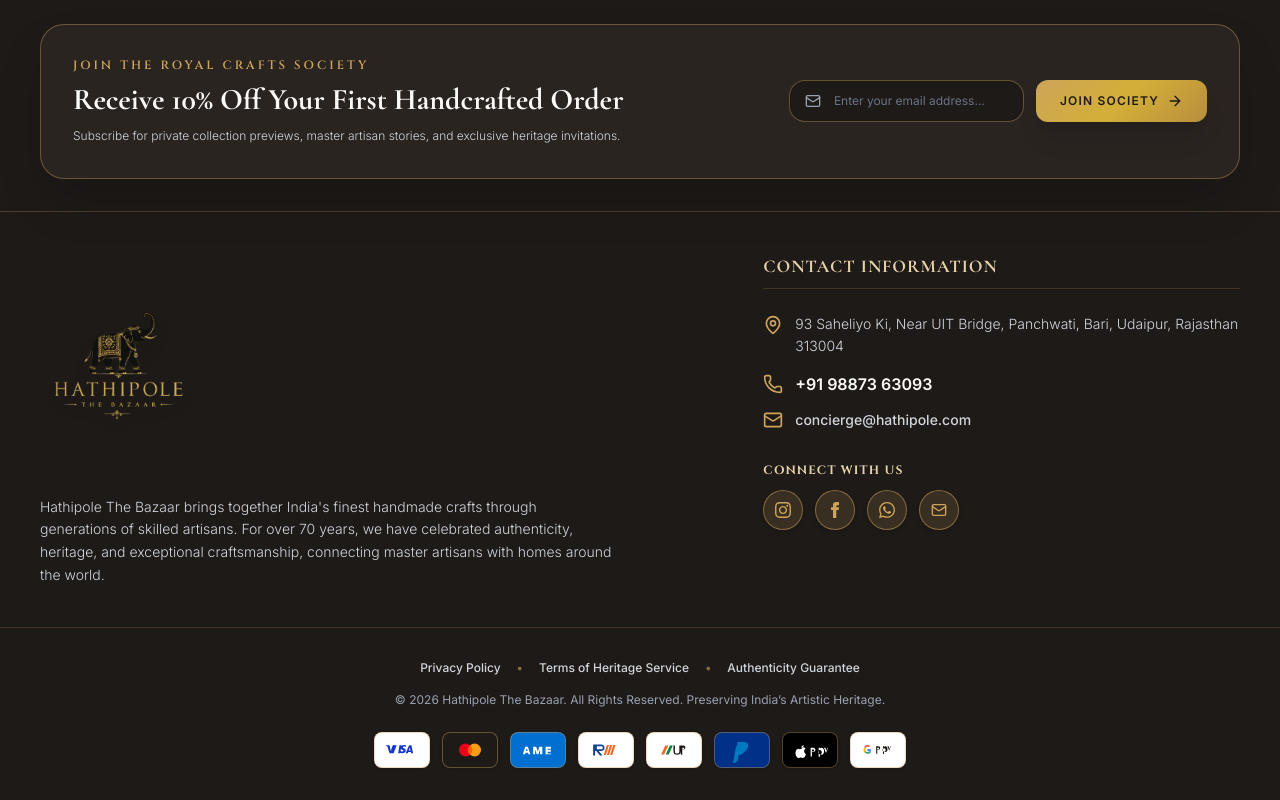
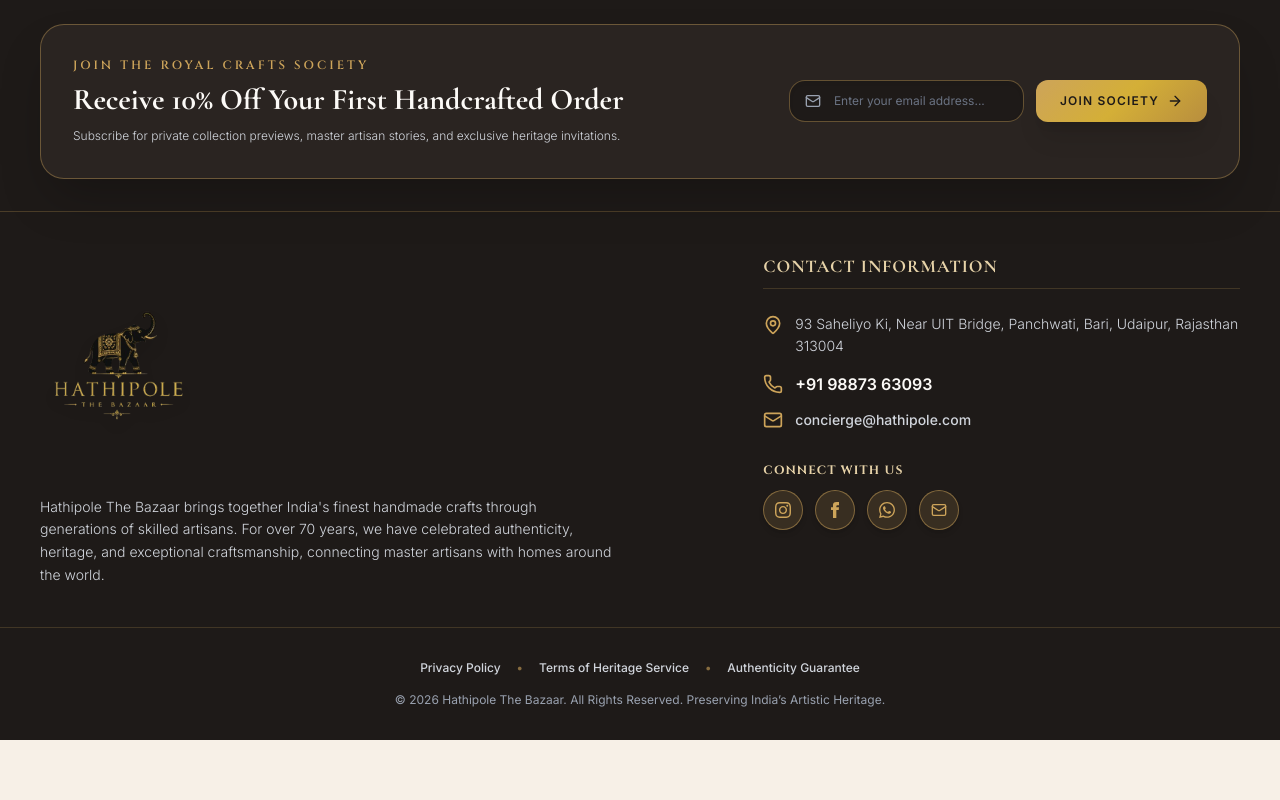
Before and after one commit to zuhaibtariqkhan/Hathipole-The-Bazaar, a Next.js app: page / in a window 1280 px wide. Shown: the part 6713-7513 px from the top of the page. After the commit the page ends 7453 px from the top, so only its background shows below. Built offline with nearby package versions, Linux system fonts and the light colour scheme.

Commit message:
fix: remove payment icons from bottom footer

```diff
--- a/components/layout/Footer.tsx
+++ b/components/layout/Footer.tsx
@@ -227,7 +227,7 @@ export default function Footer() {
         </div>
       </div>
 
-      {/* Bottom Footer: Legal Links, Copyright & Official Payment Methods */}
+      {/* Bottom Footer: Legal Links & Copyright */}
       <div className="max-w-7xl mx-auto px-6 md:px-10 pt-8 border-t border-[#CDA45A]/20 flex flex-col items-center gap-4 text-center text-xs text-gray-400">
         {/* Legal Links */}
         <div className="flex flex-wrap items-center justify-center gap-x-3 sm:gap-x-4 gap-y-1 font-medium text-gray-300">
@@ -248,71 +248,6 @@ export default function Footer() {
         <div>
           © {new Date().getFullYear()} Hathipole The Bazaar. All Rights Reserved. Preserving India’s Artistic Heritage.
         </div>
-
-        {/* Official Brand Payment Icons Bar - After Copyright */}
-        <div className="pt-2 flex flex-wrap items-center justify-center gap-2 sm:gap-3">
-          {/* Visa */}
-          <div className="bg-white border border-[#CDA45A]/40 rounded-lg p-1.5 shadow-sm hover:scale-105 hover:border-[#CDA45A] transition-all duration-300 flex items-center justify-center h-8 sm:h-9 w-12 sm:w-14" title="Visa">
-            <svg viewBox="0 0 36 24" className="w-full h-full">
-              <path d="M13.84 15.54h2.24l1.4-8.73h-2.24l-1.4 8.73zm8.38-8.52c-.44-.17-1.12-.35-1.98-.35-2.18 0-3.71 1.15-3.73 2.79-.02 1.21 1.09 1.88 1.93 2.29.86.42 1.15.69 1.15 1.07 0 .58-.7.84-1.35.84-.9 0-1.38-.14-2.12-.46l-.3-.14-.32 1.97c.54.25 1.54.46 2.57.47 2.43 0 4.01-1.19 4.03-3.03.02-.99-.6-1.74-1.92-2.36-.8-.41-1.29-.69-1.29-1.07 0-.37.41-.75 1.3-.75.74-.01 1.28.16 1.7.34l.2.09.33-1.96zm6.05-.21h-1.73c-.54 0-.95.16-1.18.72l-3.36 8.01h2.36l.47-1.3h2.89l.27 1.3h2.08l-1.8-8.73zm-2.88 5.66l1.19-3.26.68 3.26h-1.87zm-16.71-5.66l-2.2 8.73h2.36l3.35-8.73h-3.51z" fill="#1434CB"/>
-              <path d="M9.87 6.81L6.72 15.54H4.37L2.17 8.35c-.13-.51-.48-.68-.89-.79L0 7.02l.04-.21h3.66c.48 0 .89.32.99.85l.95 5.04 2.37-5.89h1.86z" fill="#1434CB"/>
-              <path d="M4.68 7.64c.48 0 .89.32.99.85l.95 5.04.14-.73-1.09-4.83c-.1-.38-.41-.33-.99-.33H4.68z" fill="#F7B600"/>
-            </svg>
-          </div>
-          {/* Mastercard */}
-          <div className="bg-[#1E1A18] border border-[#CDA45A]/40 rounded-lg p-1.5 shadow-sm hover:scale-105 hover:border-[#CDA45A] transition-all duration-300 flex items-center justify-center h-8 sm:h-9 w-12 sm:w-14" title="Mastercard">
-            <svg viewBox="0 0 36 24" className="w-full h-full">
-              <circle cx="13" cy="12" r="7" fill="#EB001B"/>
-              <circle cx="23" cy="12" r="7" fill="#F79E1B"/>
-              <path d="M18 6.85a6.97 6.97 0 0 0-2.6 5.15c0 2 0.9 3.8 2.6 5.15a6.97 6.97 0 0 0 2.6-5.15c0-2-0.9-3.8-2.6-5.15z" fill="#FF5F00"/>
-            </svg>
-          </div>
-          {/* American Express */}
-          <div className="bg-[#006FCF] border border-[#CDA45A]/40 rounded-lg p-1 shadow-sm hover:scale-105 hover:border-[#CDA45A] transition-all duration-300 flex items-center justify-center h-8 sm:h-9 w-12 sm:w-14" title="American Express">
-            <svg viewBox="0 0 36 24" className="w-full h-full">
-              <path d="M4 16l2.2-7h2.5l2.2 7H9.2l-.4-1.5H6.6L6.2 16H4zm2.9-3h1.6l-.8-2.8-.8 2.8zm6.6 3V9h2.8l1.5 4.3L19.3 9H22v7h-2.1v-4.5l-1.6 4.5h-1.4l-1.6-4.5V16h-2.2zm11.5 0V9h5v1.8h-3.1v1h2.9v1.7h-2.9v1.7h3.2V16h-5z" fill="#FFFFFF"/>
-            </svg>
-          </div>
-          {/* RuPay */}
-          <div className="bg-white border border-[#CDA45A]/40 rounded-lg p-1.5 shadow-sm hover:scale-105 hover:border-[#CDA45A] transition-all duration-300 flex items-center justify-center h-8 sm:h-9 w-12 sm:w-14" title="RuPay">
-            <svg viewBox="0 0 36 24" className="w-full h-full">
-              <path d="M6 6h6.5c1.4 0 2.4.4 3 1.1.6.6.9 1.5.9 2.5 0 1-.3 1.8-.9 2.4-.6.6-1.6 1-3 1H10l4.2 5H11.5l-4.1-5H6v5H4V6h2zm2 1.8v3.5h4.5c.7 0 1.2-.2 1.5-.5.3-.3.5-.7.5-1.3 0-.6-.2-1-.5-1.3-.3-.3-.8-.4-1.5-.4H8z" fill="#0F438D"/>
-              <path d="M19 6.5l-3.5 11h2.3l3.5-11H19zm3.5 0l-3.5 11h2.3l3.5-11h-2.3zm3.5 0l-3.5 11h2.3l3.5-11h-2.3z" fill="#F26522"/>
-            </svg>
-          </div>
-          {/* UPI */}
-          <div className="bg-white border border-[#CDA45A]/40 rounded-lg p-1.5 shadow-sm hover:scale-105 hover:border-[#CDA45A] transition-all duration-300 flex items-center justify-center h-8 sm:h-9 w-12 sm:w-14" title="UPI">
-            <svg viewBox="0 0 36 24" className="w-full h-full">
-              <path d="M4 17l4.5-10h3.2l-4.5 10H4z" fill="#F26522"/>
-              <path d="M9 17l4.5-10h3.2l-4.5 10H9z" fill="#00833E"/>
-              <path d="M19 7v6.5c0 .8.2 1.4.6 1.8.4.4 1 .6 1.8.6s1.4-.2 1.8-.6c.4-.4.6-1 .6-1.8V7h1.6v6.5c0 1.3-.4 2.2-1.1 2.8-.7.6-1.7.9-2.9.9s-2.2-.3-2.9-.9c-.7-.6-1.1-1.5-1.1-2.8V7H19zm6.5 0h2.5c.8 0 1.4.2 1.8.6s.6 1 .6 1.7-.2 1.3-.6 1.7-1 .6-1.8.6h-1v5.7h-1.6V7zm1.6 1.5v3h1c.3 0 .6-.1.8-.2s.3-.4.3-.8c0-.3-.1-.6-.3-.7s-.5-.2-.8-.2h-1z" fill="#1E1A18"/>
-            </svg>
-          </div>
-          {/* PayPal */}
-          <div className="bg-[#003087] border border-[#CDA45A]/40 rounded-lg p-1 shadow-sm hover:scale-105 hover:border-[#CDA45A] transition-all duration-300 flex items-center justify-center h-8 sm:h-9 w-12 sm:w-14" title="PayPal">
-            <svg viewBox="0 0 36 24" className="w-full h-full">
-              <path d="M14.5 4.5h4.2c2.1 0 3.6.4 4.3 1.2.7.8.8 1.9.5 3.3-.4 2.2-1.6 3.7-3.4 4.5-.9.4-2.1.6-3.6.6h-1.2l-1.5 8.4h-2.8l3-18z" fill="#0079C1"/>
-              <path d="M13.5 8.5h3.8c1.5 0 2.6.3 3.1.9.5.6.5 1.5.3 2.6-.4 2-1.4 3.3-3.1 3.9-.8.3-1.8.5-3.1.5h-1l-1.5 8.4h-2.5l3-16.3z" fill="#0079C1"/>
-            </svg>
-          </div>
-          {/* Apple Pay */}
-          <div className="bg-black border border-[#CDA45A]/40 rounded-lg p-1 shadow-sm hover:scale-105 hover:border-[#CDA45A] transition-all duration-300 flex items-center justify-center h-8 sm:h-9 w-12 sm:w-14" title="Apple Pay">
-            <svg viewBox="0 0 36 24" className="w-full h-full">
-              <path d="M11.6 9.2c.4-.5.6-1.1.5-1.7-.5 0-1.2.3-1.5.8-.3.4-.6 1-.5 1.6.6.1 1.2-.3 1.5-.7zm-1.5 1.7c-.6 0-1.1.4-1.5.4s-.7-.4-1.3-.4c-.9 0-1.7.7-2.1 1.5-.8 1.5-.8 3.9.2 5.4.5.7 1.1 1.6 2 1.6s1-.5 2-.5c1 0 1.1.5 2 .5s1.5-.8 2-1.6c.7-.9.9-1.9.9-2 0 0-1.7-.7-1.7-2.6 0-1.6 1.3-2.4 1.4-2.5-.7-1.1-1.9-1.3-2.4-1.3z" fill="#FFFFFF"/>
-              <path d="M18.6 10h2.3c.7 0 1.2.2 1.6.5.3.3.5.7.5 1.3s-.2 1-.5 1.3c-.4.3-.9.5-1.6.5h-1.1v4.4h-1.2V10zm1.2 1.2v2h1c.3 0 .5-.1.7-.2s.2-.3.2-.6c0-.3-.1-.5-.2-.6s-.4-.2-.7-.2h-1zm7.4.8c-.5 0-.9.2-1.2.6s-.5.8-.5 1.4c0 .6.2 1.1.5 1.4s.7.5 1.2.5.9-.2 1.2-.5.5-.8.5-1.4c0-.6-.2-1.1-.5-1.4s-.7-.6-1.2-.6zm-1.2-2h1.2v.7c.3-.5.8-.8 1.4-.8.8 0 1.4.3 1.8.9s.6 1.4.6 2.3c0 .9-.2 1.7-.6 2.3s-1 .9-1.8.9c-.6 0-1.1-.3-1.4-.8v2.8h-1.2V12zm8.7 0l-1.9 4.8-1.9-4.8h1.3l1 2.8 1-2.8h1.3z" fill="#FFFFFF"/>
-            </svg>
-          </div>
-          {/* Google Pay */}
-          <div className="bg-white border border-[#CDA45A]/40 rounded-lg p-1.5 shadow-sm hover:scale-105 hover:border-[#CDA45A] transition-all duration-300 flex items-center justify-center h-8 sm:h-9 w-12 sm:w-14" title="Google Pay">
-            <svg viewBox="0 0 36 24" className="w-full h-full">
-              <path d="M10.2 12.2c0-.4-.04-.8-.1-1.2H6.5v2.3h2.1c-.1.5-.4 1-.8 1.3v1.1h1.3c.7-.6 1.1-1.7 1.1-3.5z" fill="#4285F4"/>
-              <path d="M6.5 16c1.1 0 2-.4 2.7-1l-1.3-1.1c-.4.3-.9.4-1.4.4-1.1 0-2-.7-2.3-1.7H2.9v1.1C3.6 15 4.9 16 6.5 16z" fill="#34A853"/>
-              <path d="M4.2 12.6c-.1-.3-.1-.6-.1-1s0-.7.1-1V9.5H2.9C2.4 10.4 2.2 11.2 2.2 12.1s.2 1.7.7 2.6l1.3-1.1c-.1-.3-.2-.6-.2-1z" fill="#FBBC05"/>
-              <path d="M6.5 8.2c.6 0 1.2.2 1.6.6l1.2-1.2C8.5 6.9 7.5 6.5 6.5 6.5c-1.6 0-2.9 1-3.6 2.3l1.3 1.1c.3-1 1.2-1.7 2.3-1.7z" fill="#EA4335"/>
-              <path d="M16 8h2.3c.7 0 1.2.2 1.6.5.3.3.5.7.5 1.3s-.2 1-.5 1.3c-.4.3-.9.5-1.6.5h-1.1v4.4H16V8zm1.2 1.2v2h1c.3 0 .5-.1.7-.2s.2-.3.2-.6c0-.3-.1-.5-.2-.6s-.4-.2-.7-.2h-1zm7.4.8c-.5 0-.9.2-1.2.6s-.5.8-.5 1.4c0 .6.2 1.1.5 1.4s.7.5 1.2.5.9-.2 1.2-.5.5-.8.5-1.4c0-.6-.2-1.1-.5-1.4s-.7-.6-1.2-.6zm-1.2-2h1.2v.7c.3-.5.8-.8 1.4-.8.8 0 1.4.3 1.8.9s.6 1.4.6 2.3c0 .9-.2 1.7-.6 2.3s-1 .9-1.8.9c-.6 0-1.1-.3-1.4-.8v2.8h-1.2V10zm8.7 0l-1.9 4.8-1.9-4.8h1.3l1 2.8 1-2.8h1.3z" fill="#1E1A18"/>
-            </svg>
-          </div>
-        </div>
       </div>
     </footer>
   );
```
